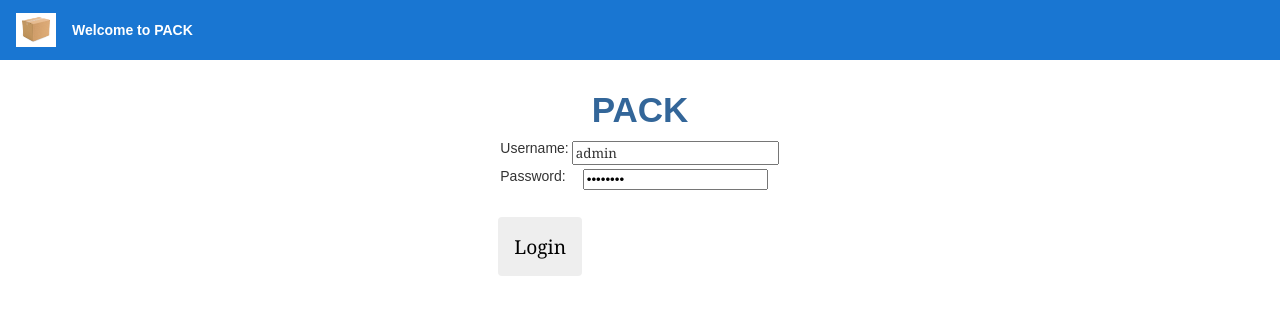
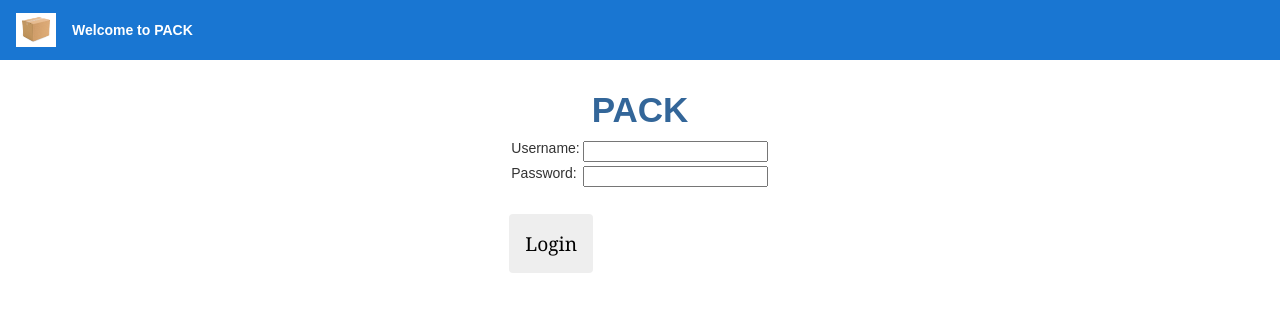
Before and after one commit to AddAsher/CEN3031-Pack, an Angular app in the folder SWE_Proj/: page / in a window 1280 px wide. Shown: the top 314 px of the page. Built offline with nearby package versions, Linux system fonts and the light colour scheme.

Commit message:
Downloading nodes
npm installs for required libraries

```diff
--- a/SWE_Proj/package.json
+++ b/SWE_Proj/package.json
@@ -14,13 +14,13 @@
     "@angular/animations": "^15.1.0",
     "@angular/common": "^15.1.0",
     "@angular/compiler": "^15.1.0",
-    "@angular/core": "^15.1.0",
+    "@angular/core": "^15.2.1",
     "@angular/forms": "^15.1.0",
     "@angular/platform-browser": "^15.1.0",
     "@angular/platform-browser-dynamic": "^15.1.0",
     "@angular/router": "^15.1.0",
     "rxjs": "~7.8.0",
-    "tslib": "^2.3.0",
+    "tslib": "^2.5.0",
     "zone.js": "~0.12.0"
   },
   "devDependencies": {
--- a/SWE_Proj/src/app/app.component.html
+++ b/SWE_Proj/src/app/app.component.html
@@ -308,7 +308,7 @@
     <table>
       <tr>
         <label for="username">Username:</label>
-        <td align="center"><input type="text" id="username" name="username" [(ngModel)]="username"></td>
+        <td align="center"><input type="username" id="username" name="username" [(ngModel)]="username"></td>
       </tr>
       <tr>
         <label for="password">Password:</label>
@@ -316,7 +316,7 @@
       </tr>
     </table>
     <h2>
-      <button type="submit" id="button">Login</button>
+      <button (click)="buttonPress()" type="submit" id="button">Login</button>
     </h2>
   </form>
   <!-- Creates script to save information entered in username and password textboxes -->
--- a/SWE_Proj/src/app/app.component.ts
+++ b/SWE_Proj/src/app/app.component.ts
@@ -43,9 +43,9 @@ export class AuthService {
 
 
 export class AppComponent {
-  email: string = "admin";
-  password: string = "password";
-  username: string = "admin";
+  email: string = "";
+  password: string = "";
+  username: string = "";
   title = 'PACK';
   users: any[] = [];
 
@@ -61,4 +61,8 @@ export class AppComponent {
       console.log(error);
     });
   }
+  buttonPress() {
+    document.forms[0].reset();
+    alert("Login button clicked")
+  }
 }
--- a/package.json
+++ b/package.json
@@ -11,5 +11,9 @@
   "license": "ISC",
   "devDependencies": {
     "cypress": "^12.7.0"
+  },
+  "dependencies": {
+    "@angular/core": "^15.2.1",
+    "@angular/forms": "^15.2.1"
   }
 }
```
Also changed, not shown: 2 other files (tests, documents, lock files or other folders).
